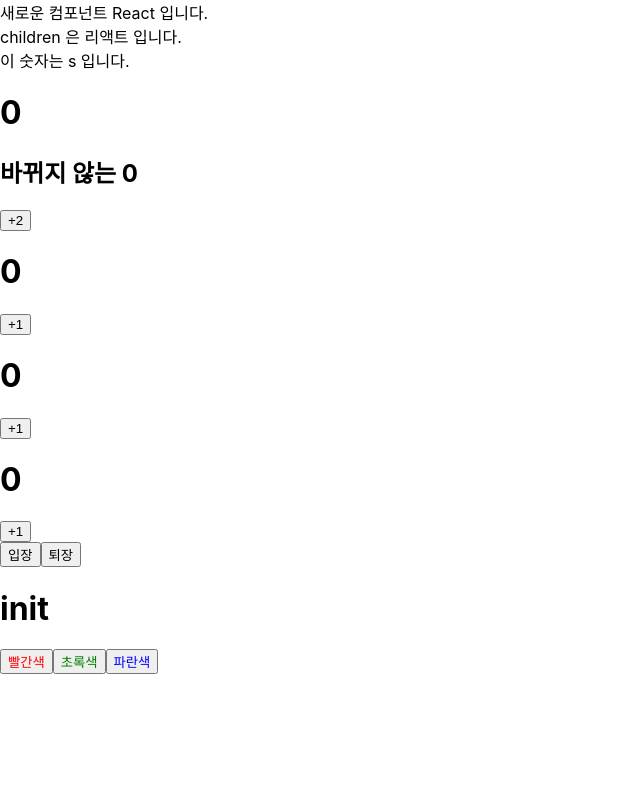
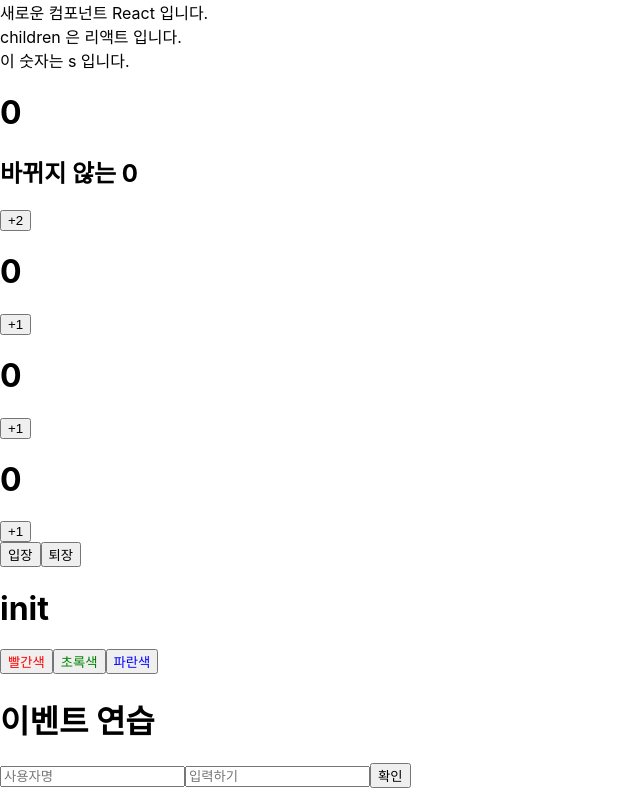
Before and after one commit to b0ho/hello-react, a React (Create React App) app: page / in a window 1280 px wide. Shown: the whole page, without its empty margins (0-640 px from the left). Built offline with nearby package versions, Linux system fonts and the light colour scheme.

Commit message:
Class 방식 이벤트 테스트

```diff
--- a/src/App.js
+++ b/src/App.js
@@ -2,6 +2,7 @@
 import MyComponent from "./MyComponent";
 import Counter from "./Counter";
 import Say from "./Say";
+import Event from "./Event";
 
 const App = () => {
   return (
@@ -11,6 +12,7 @@
       </MyComponent>
       <Counter></Counter>
       <Say></Say>
+      <Event></Event>
     </div>
   );
 };
--- /dev/null
+++ b/src/Event.js
@@ -0,0 +1,54 @@
+import React, { Component } from "react";
+
+class Event extends Component {
+  state = {
+    username: "",
+    message: "",
+  };
+
+  handleChange = (e) => {
+    this.setState({
+      [e.target.name]: e.target.value,
+    });
+  };
+
+  handleClick = (e) => {
+    alert(this.state.username + ":" + this.state.message);
+    this.setState({
+      username: "",
+      message: "",
+    });
+  };
+
+  handleOnKeyPress = (e) => {
+    if (e.key === "Enter") {
+      this.handleClick();
+    }
+  };
+
+  render() {
+    return (
+      <div>
+        <h1>이벤트 연습</h1>
+        <input
+          type="text"
+          name="username"
+          placeholder="사용자명"
+          value={this.state.username}
+          onChange={this.handleChange}
+        />
+        <input
+          type="text"
+          name="message"
+          placeholder="입력하기"
+          value={this.state.message}
+          onChange={this.handleChange}
+          onKeyPress={this.handleOnKeyPress}
+        />
+        <button onClick={this.handleClick}>확인</button>
+      </div>
+    );
+  }
+}
+
+export default Event;
```
